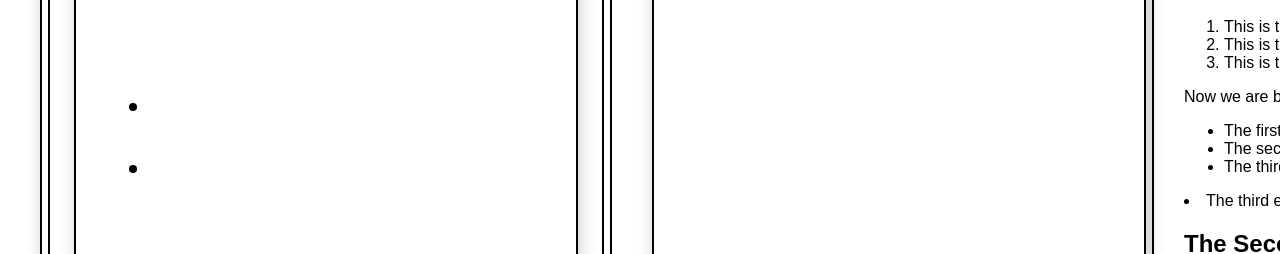
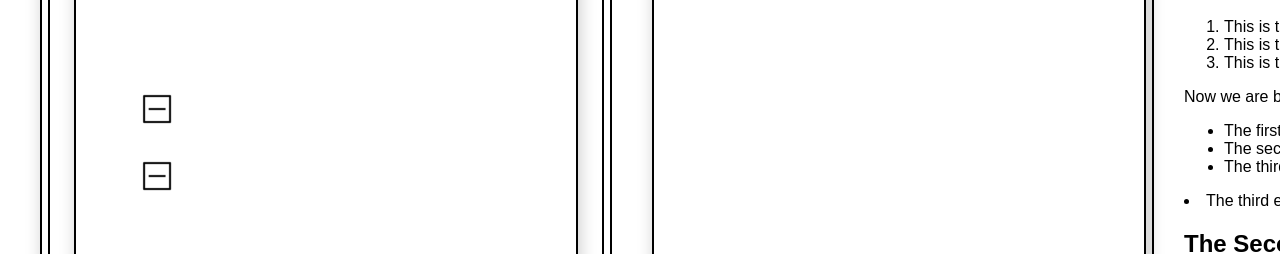
Before and after one commit to tonyjhillman/cb-content-creation, a React (Create React App) app: page / in a window 1280 px wide. Shown: the part 326-580 px from the top of the page. Built offline with nearby package versions, Linux system fonts and the light colour scheme.

Commit message:
WED-02: Additions to nav

```diff
--- a/src/index.js
+++ b/src/index.js
@@ -590,23 +590,40 @@ var canGetFile = true;
 
 class Organisation extends React.Component {
 
-
-
   render() {
 
-		alert("In organization: "  + JSON.stringify(arrayOfAllTitles2));
-
-    let nodes = arrayOfAllTitles2.map(function(person) {
-      return (
-        <Node
-
-				node={person} children={person[3]} toppadding={30}/>
-      );
+		//alert("In organization: "  + JSON.stringify(arrayOfAllTitles2));
+
+    let nodes = arrayOfAllTitles2.map(function(person)
+		{
+			if (person[4] == "closed")
+			{
+	      return (
+	        <NodeClosed node={person}
+								children={person[3]}
+								toppadding={30}
+								whetherOpen={person[4]}
+								onClick={ () => this.SetNodeOpen(person[0]) }
+								/>
+	      );
+			}
+			else
+			{
+				return (
+				 <NodeOpen node={person}
+							 children={person[3]}
+							 toppadding={30}
+							 whetherOpen={person[4]}
+							 onClick={ () => this.SetNodeClosed(person[0]) }
+							 />
+			 );
+			}
     });
 
     return (
       <div>
         <ul style={{
+				 listStyle: 'none',
 				 position: 'absolute',
 				 border: '0px solid black',
 				 width: 370,
@@ -626,36 +643,114 @@ class Organisation extends React.Component {
   }
 }
 
-class Node extends React.Component {
-
-  render() {
-
-		//alert("rendering a node...");
-
+class NodeClosed extends React.Component
+{
+  render()
+	{
     let childnodes = null;
 
-    if(this.props.children) {
-      childnodes = this.props.children.map(function(childnode) {
-				//alert("childnode is " + childnode[1]);
+		// Iterate over the child-elements for this array-item only if (a) they
+		// do exist, and (b) the current status of the parent is "open" (the default
+	  // is "closed", which means the child-items do not appear unless the parent
+	  // has been opened by user-click).
+		//
+    if (this.props.children && this.props.whetherOpen == "open")
+		{
+      childnodes = this.props.children.map(function(childnode)
+			{
+			 // If child-iteration does occur, for each childnode, as properties,
+			 // return the array containing the node information, as well as the
+			 // items that contain any grandchildren, plus whether the child-node is
+			 // currently open or closed.
+			 //
        return (
-         <Node2  node={childnode} children={childnode[3]} />
+         <Node2  node={childnode} children={childnode[3]} whetherOpen={childnode[4]}/>
        );
      });
     }
 
     return (
       <li style={{ paddingTop: 30 }}
-
-				key={this.props.node.id}>
-        <span>{this.props.node[1]}</span>
+				  key={this.props.node.id}>
+
+					<div>
+
+						<img src={ require('./images/plusSign.png')}
+						  onClick={this.props.onClick}
+							style={{
+								position: 'relative',
+								width: 30,
+								height: 30,
+								top: 4,
+								left: -10
+							}} />
+
+						<span>{this.props.node[1]}</span>
+
+					</div>
+
         { childnodes ?
-          <ul>{childnodes}</ul>
+          <ul style={{listStyle: 'none'}}>{childnodes}</ul>
         : null }
       </li>
     );
   }
 }
 
+class NodeOpen extends React.Component
+{
+  render()
+	{
+    let childnodes = null;
+
+		// Iterate over the child-elements for this array-item only if (a) they
+		// do exist, and (b) the current status of the parent is "open" (the default
+	  // is "closed", which means the child-items do not appear unless the parent
+	  // has been opened by user-click).
+		//
+    if (this.props.children && this.props.whetherOpen == "open")
+		{
+      childnodes = this.props.children.map(function(childnode)
+			{
+			 // If child-iteration does occur, for each childnode, as properties,
+			 // return the array containing the node information, as well as the
+			 // items that contain any grandchildren, plus whether the child-node is
+			 // currently open or closed.
+			 //
+       return (
+         <Node2  node={childnode} children={childnode[3]} whetherOpen={childnode[4]}/>
+       );
+     });
+    }
+
+    return (
+      <li style={{ paddingTop: 30 }}
+				  key={this.props.node.id}>
+
+					<div>
+
+						<img src={ require('./images/minusSign.png')}
+						  onClick={this.props.onClick}
+							style={{
+								position: 'relative',
+								width: 30,
+								height: 30,
+								top: 4,
+								left: -10
+							}} />
+
+						<span>{this.props.node[1]}</span>
+
+					</div>
+
+        { childnodes ?
+          <ul style={{listStyle: 'none'}}>{childnodes}</ul>
+        : null }
+      </li>
+    );
+  }
+}
+
 class Node2 extends React.Component {
 
   render() {
@@ -664,8 +759,10 @@ class Node2 extends React.Component {
 
     let childnodes = null;
 
-    if(this.props.children) {
-      childnodes = this.props.children.map(function(childnode) {
+    if (this.props.children && this.props.whetherOpen == "open")
+		{
+      childnodes = this.props.children.map(function(childnode)
+			{
 				//alert("childnode is " + childnode[1]);
        return (
          <Node3  node={childnode} children={childnode[3]} toppadding={0}/>
@@ -679,7 +776,7 @@ class Node2 extends React.Component {
 				key={this.props.node.id}>
         <span>{this.props.node[1]}</span>
         { childnodes ?
-          <ul>{childnodes}</ul>
+          <ul style={{listStyle: 'none'}}>{childnodes}</ul>
         : null }
       </li>
     );
@@ -917,6 +1014,11 @@ export default class UpperApplicationWindow extends React.Component
 	  		);
 		 }
 
+		// Clean up the string retrieved from the server that specifies the nav content.
+		// Transform it into a DOM object. Iterate through the object, and put each value
+		// into a standard JSON array. We will use this as data for a map iterator, which
+		// will render the nav content.
+		//
 		DetermineNavContent(dataFromFilesystem)
 		{
 			var originalString = JSON.stringify(dataFromFilesystem);
@@ -956,13 +1058,19 @@ export default class UpperApplicationWindow extends React.Component
 				// Examine the subsection for this section, and determine how many
 				// child-pages it contains.
 				//
-				var listOfAllSubSections = currentSectionFromList.getElementsByTagName('child_page_info');// If there is at least one child page under the current section-page...
+				var listOfAllSubSections = currentSectionFromList.getElementsByTagName('child_page_info');
+
+				// If there is at least one child page under the current section-page...
 				//
 				if (listOfAllSubSections.length > 0)
 				{
 					// Array to hold Document object contents for this subsection.
 					//
 					arrayOfAllTitles2[index][3] = new Array();
+
+					// The default view is that the sub-array is not visible.
+					//
+					arrayOfAllTitles2[index][4] = "closed";
 
 					// Do the following once for each child page in the subsection-content area.
 					//
@@ -997,7 +1105,13 @@ export default class UpperApplicationWindow extends React.Component
 						//
 						if (listOfAllSubSubSections.length > 0)
 						{
+							// Create an array to hold the subsubsection page information.
+							//
 							arrayOfAllTitles2[index][3][subsectionindex][3] = new Array();
+
+							// The default view is that the sub-array is not visible.
+							//
+							arrayOfAllTitles2[index][3][subsectionindex][4] = "closed";
 
 							// Do the following once for each grandchild page in the subsubsection-content area.
 							//
@@ -1016,26 +1130,28 @@ export default class UpperApplicationWindow extends React.Component
 								arrayOfAllTitles2[index][3][subsectionindex][3][subsubsectionindex][0] = arrayCounter++;
 
 								// Store the page-name.
-								//
+								//7
 								arrayOfAllTitles2[index][3][subsectionindex][3][subsubsectionindex][1] = currentSubSubSectionFromList.childNodes[0].textContent;
 
 								// Store the page-location.
 								//
 								arrayOfAllTitles2[index][3][subsectionindex][3][subsubsectionindex][2] = currentSubSubSectionFromList.childNodes[1].textContent;
 
-								// There are no great-grandchild-pages: this is the lowest level. So, we end. The array is complete.
+								// There are no great-grandchild-pages: this is the lowest level.
+								// So, we now end. Our array is complete.
 								//
 							}
 						}
 					}
 				}
 			}
+
 			alert("completed: " + JSON.stringify(arrayOfAllTitles2));
 
+			// Change state, so that a re-rendering occurs.
+			//
 			this.setState( { arrayOfAllTitles: arrayOfAllTitles2 });
 		}
-
-
 
 	RenderNodeJsButton ()
 	{
```
